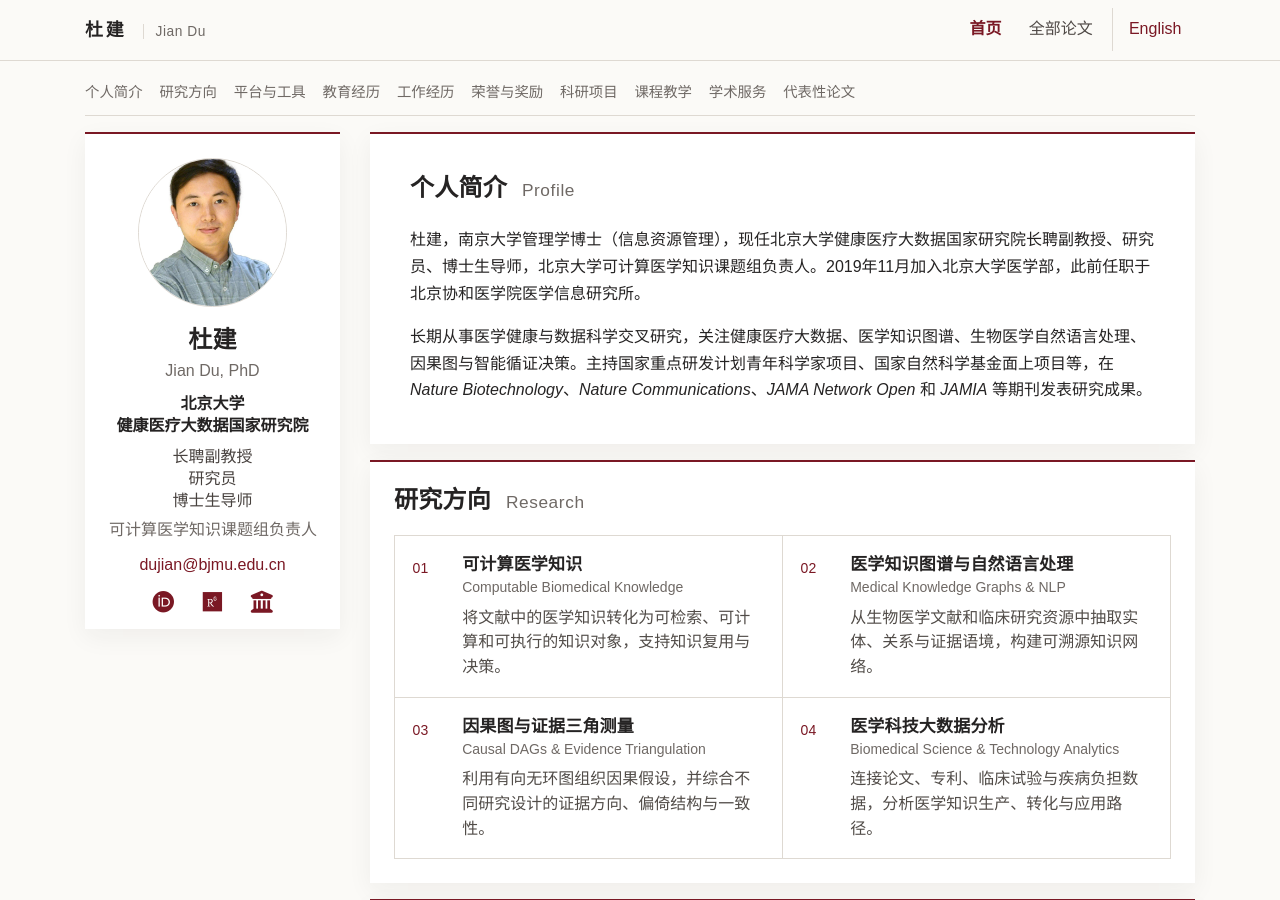
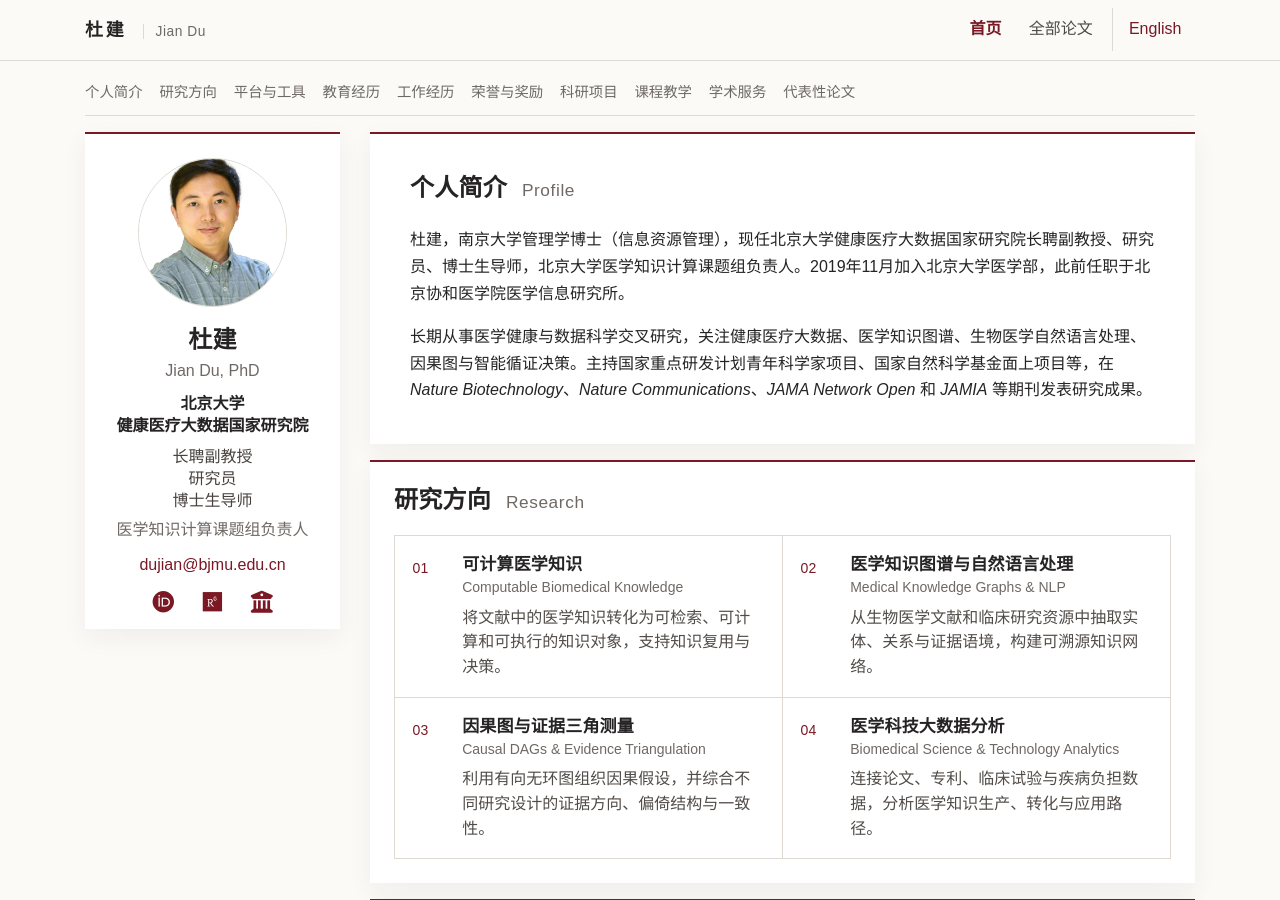
Before and after one commit to dujian-pku/dujian-pku.github.io, a Jekyll site: the page built from zh/index.html, in a window 1280 px wide and 900 px high. Built offline with Jekyll 4.4.1, drawn with Linux system fonts in a browser that asks for light colours; nearby versions of some CDN libraries; a style sheet for code colours, icons or effects is not loaded; some of the changed text lies outside the part shown.

```diff
--- a/_data/display.yml
+++ b/_data/display.yml
@@ -7,4 +7,4 @@ homepage:
 # Feel free to replace the footer text if you would like to, but I will greatly appreciate it
 # if you keep the link to the template so that more people can benefit from it. Thanks!
 footer_text: >-
-  <span>北京大学 · 可计算医学知识课题组</span>
+  <span>北京大学 · 医学知识计算课题组</span>
--- a/_data/profile.yml
+++ b/_data/profile.yml
@@ -4,7 +4,7 @@ navbar_name: "杜建"
 affiliation_short: "北京大学健康医疗大数据国家研究院"
 affiliation_url: "https://www.nihds.pku.edu.cn/"
 role_line: "长聘副教授 · 研究员 · 博士生导师"
-lab_line: "可计算医学知识课题组负责人"
+lab_line: "医学知识计算课题组负责人"
 affiliation_lines:
 - 北京大学
 - 健康医疗大数据国家研究院
@@ -13,12 +13,12 @@ role_lines:
 - 研究员
 - 博士生导师
 lab_lines:
-- 可计算医学知识课题组负责人
+- 医学知识计算课题组负责人
 
 positions:
 - name: 北京大学健康医疗大数据国家研究院
 - name: 长聘副教授、研究员、博士生导师
-- name: 可计算医学知识课题组 PI
+- name: 医学知识计算课题组 PI
 
 email: "dujian@bjmu.edu.cn"
 orcid: 0000-0001-8436-778X
@@ -28,7 +28,7 @@ institutional_profile: "https://dshm.bjmu.edu.cn/info/1251/1534.htm"
 short_bio_text_justify: false
 short_bio: >-
   <p>
-    杜建，南京大学管理学博士（信息资源管理），现任北京大学健康医疗大数据国家研究院长聘副教授、研究员、博士生导师，北京大学可计算医学知识课题组负责人。2019年11月加入北京大学医学部，此前任职于北京协和医学院医学信息研究所。
+    杜建，南京大学管理学博士（信息资源管理），现任北京大学健康医疗大数据国家研究院长聘副教授、研究员、博士生导师，北京大学医学知识计算课题组负责人。2019年11月加入北京大学医学部，此前任职于北京协和医学院医学信息研究所。
   </p>
   <p>
     长期从事医学健康与数据科学交叉研究，关注健康医疗大数据、医学知识图谱、生物医学自然语言处理、因果图与智能循证决策。主持国家重点研发计划青年科学家项目、国家自然科学基金面上项目等，在 <em>Nature Biotechnology</em>、<em>Nature Communications</em>、<em>JAMA Network Open</em> 和 <em>JAMIA</em> 等期刊发表研究成果。
--- a/_includes/footer.html
+++ b/_includes/footer.html
@@ -5,7 +5,7 @@
                 {% if page.locale == 'zh' %}更新于 {{ "now" | date: "%Y年%m月" }}{% else %}Updated {{ "now" | date: "%B %Y" }}{% endif %}
             </div>
             <div class="col-6 text-right text-muted">
-                {% if page.locale == 'zh' %}北京大学 · 可计算医学知识课题组{% else %}Peking University · Computable Biomedical Knowledge Lab{% endif %}
+                {% if page.locale == 'zh' %}北京大学 · 医学知识计算课题组{% else %}Peking University · Computable Biomedical Knowledge Lab{% endif %}
             </div>
         </div>
     </div>
```
